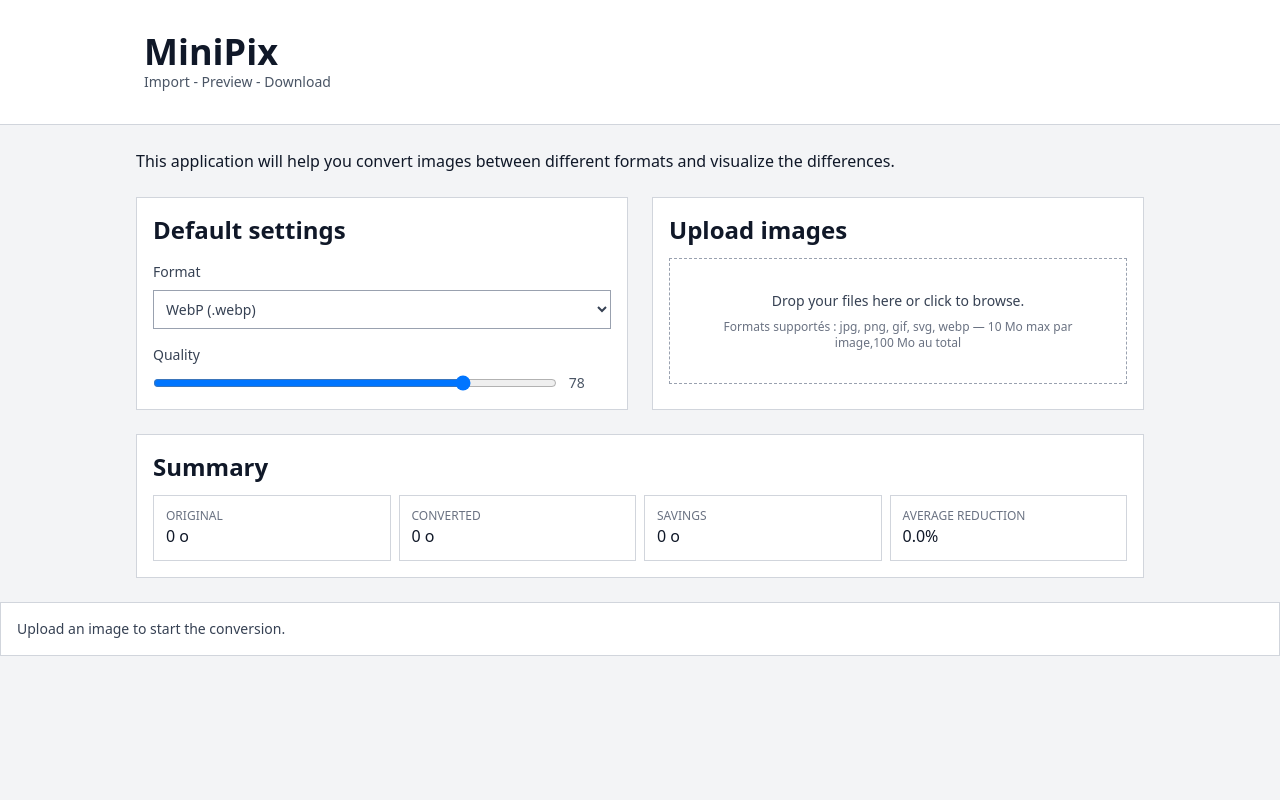
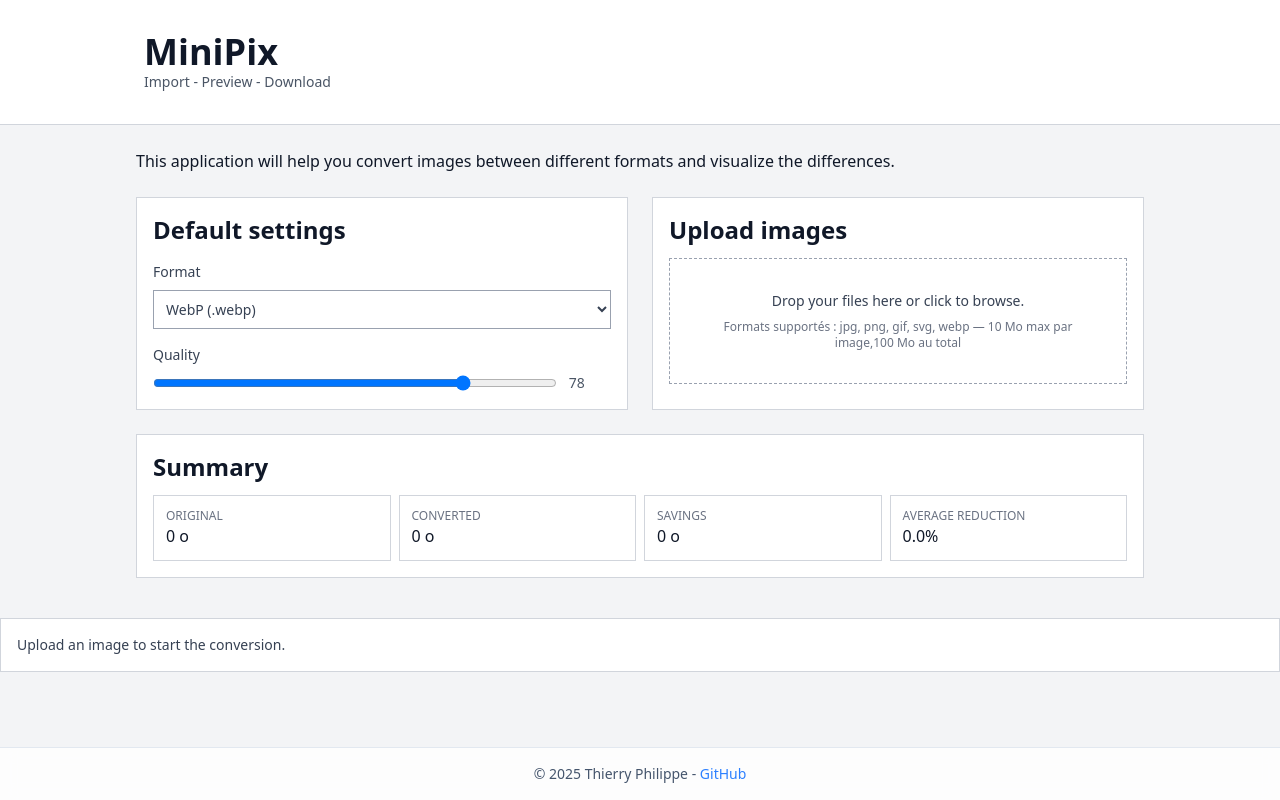
Before and after one commit to lordfpx/img2img2, a React (Vite) app: page / in a window 1280 px wide. Built offline with nearby package versions, Linux system fonts and the light colour scheme.

Commit message:
13 - add footer (#15)
Fixes #13

```diff
--- a/src/App.tsx
+++ b/src/App.tsx
@@ -3,6 +3,7 @@ import { ConversionProgressBar } from "@/components/ConversionProgressBar";
 import { ConversionStats } from "@/components/ConversionStats";
 import { FileUpload } from "@/components/FileUpload";
 import { GlobalQualityControl } from "@/components/GlobalQualityControl";
+import { Footer } from "@/components/Footer";
 import { Header } from "@/components/Header";
 import { useConversionController } from "@/hooks/useConversionController";
 
@@ -51,7 +52,7 @@ const App = () => {
 	};
 
 	return (
-		<div className="min-h-screen pb-16">
+		<div className="min-h-screen flex flex-col">
 			<Header
 				onClearAll={clearAll}
 				onDownloadAll={downloadAll}
@@ -60,7 +61,7 @@ const App = () => {
 				isExporting={isExporting}
 			/>
 
-			<main className="flex flex-col">
+			<main className="flex flex-1 flex-col gap-4 mb-6">
 				<div className="mx-auto max-w-5xl px-2 py-2 md:py-4 lg:py-6 w-full flex flex-col gap-2 md:gap-4 lg:gap-6">
 					<p className="text-gray-900">
 						This application will help you convert images between different formats and visualize
@@ -105,6 +106,8 @@ const App = () => {
 				</section>
 			</main>
 
+			<Footer />
+
 			{conversionProgress ? (
 				<ConversionProgressBar
 					value={conversionProgress.value}
--- a/src/components/ConversionList.tsx
+++ b/src/components/ConversionList.tsx
@@ -32,7 +32,7 @@ export const ConversionList = ({
 }: ConversionListProps) => {
 	if (items.length === 0) {
 		return (
-			<SimpleBlock>
+			<SimpleBlock className="ConversionList mb-4">
 				<p className="text-sm text-gray-700">Upload an image to start the conversion.</p>
 			</SimpleBlock>
 		);
--- /dev/null
+++ b/src/components/Footer.tsx
@@ -0,0 +1,17 @@
+const currentYear = new Date().getFullYear();
+
+export const Footer = () => (
+	<footer className="mt-auto border-t border-slate-200 bg-white/80 backdrop-blur-sm">
+		<p className="mx-auto max-w-5xl px-4 py-4 text-sm text-slate-600 text-center">
+			<span>© {currentYear} Thierry Philippe</span> - {" "}
+			<a
+				className="font-medium text-blue-500 underline-offset-4 hover:text-blue-700 hover:underline transition-colors"
+				href="https://github.com/lordfpx/minipix"
+				target="_blank"
+				rel="noreferrer"
+			>
+				GitHub
+			</a>
+		</p>
+	</footer>
+);
--- a/src/components/ui/SimpleBlock.tsx
+++ b/src/components/ui/SimpleBlock.tsx
@@ -8,6 +8,6 @@ interface SimpleBlockProps {
 
 export const SimpleBlock = ({ children, className }: SimpleBlockProps) => {
 	return (
-		<div className={clsx("border border-gray-300 bg-white p-2 md:p-4", className)}>{children}</div>
+		<div className={clsx("SimpleBlock border border-gray-300 bg-white p-2 md:p-4", className)}>{children}</div>
 	);
 };
```
